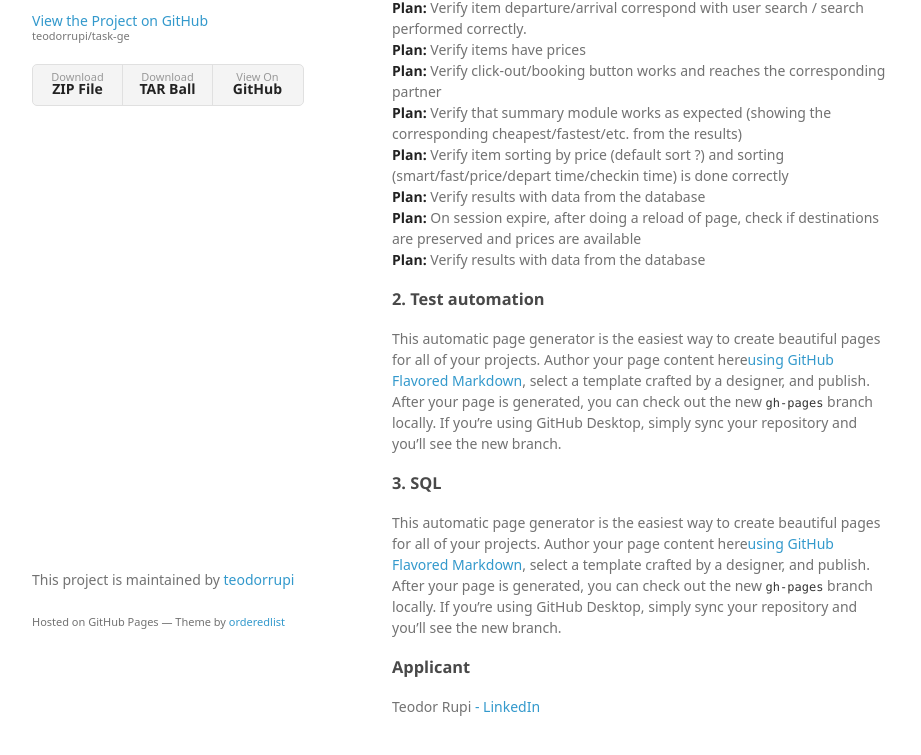
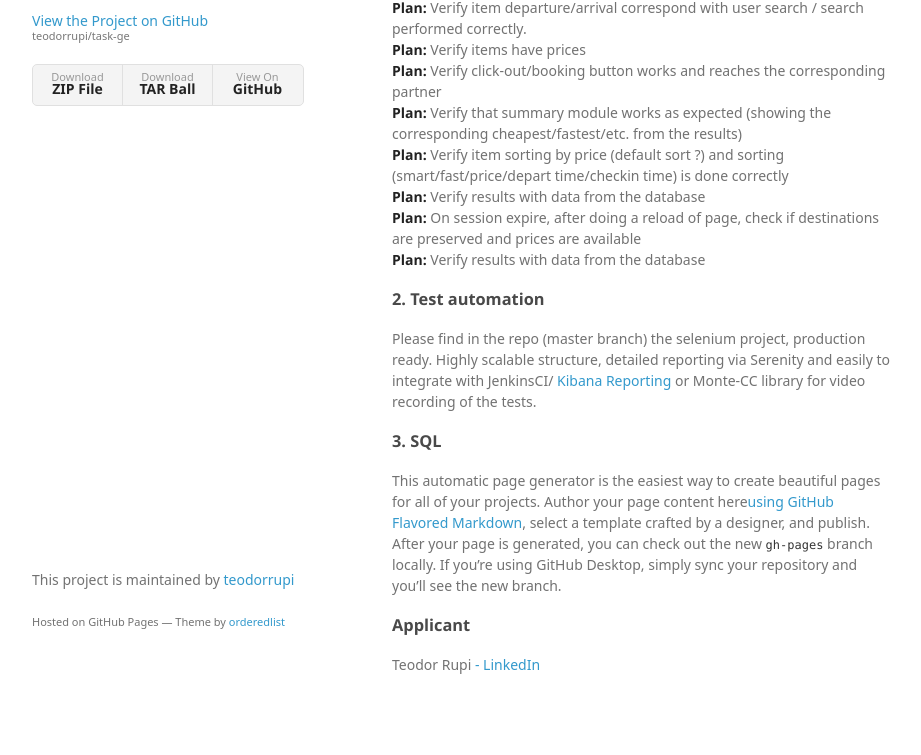
Before and after one commit to teodorrupi/task-ge, a plain HTML site: page index.html in a window 1280 px wide. Shown: the part 99-854 px from the top of the page, without its empty margins (178-1099 px from the left). Drawn offline with Linux system fonts and the light colour scheme; a web font is replaced by a local one.

Commit message:
adding description for automated testing exercise.

```diff
--- a/index.html
+++ b/index.html
@@ -48,11 +48,9 @@
   <span aria-hidden="true" class="octicon octicon-link"></span>
 </a>2. Test automation</h3>
 
-<p>This automatic page generator is the easiest way to create beautiful pages for all of your projects.
-  Author your page content here<a href="https://guides.github.com/features/mastering-markdown/">using GitHub
-    Flavored Markdown</a>, select a template crafted by a designer, and publish. After your page is generated,
-  you can check out the new <code>gh-pages</code> branch locally. If you’re using GitHub Desktop, simply sync
-  your repository and you’ll see the new branch.</p>
+<p>Please find in the repo (master branch) the selenium project, production ready. Highly scalable structure, detailed reporting via
+Serenity and easily to integrate with JenkinsCI/ <a href="http://tech.trivago.com/2015/12/02/selenium_with_kibana/"> Kibana Reporting </a> or Monte-CC library for
+video recording of the tests.</p>
 
 <h3>
 <a id="creating-pages-manually" class="anchor" href="#creating-pages-manually" aria-hidden="true">
```
